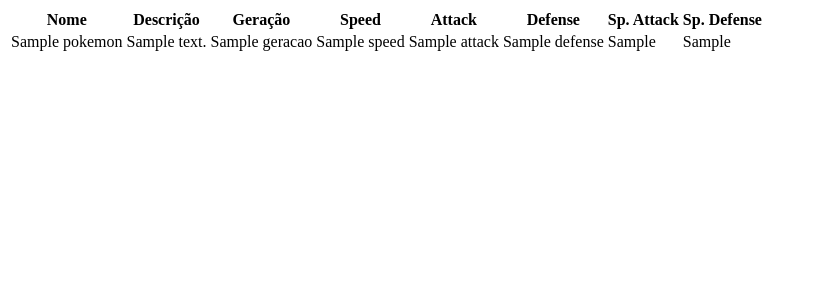
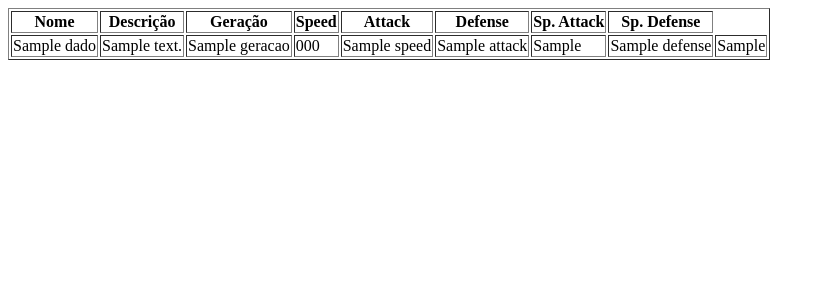
Before and after one commit to murilovanzan/MonsterPE, a PHP site: template src/Views/pokemon/listar.php in a window 1280 px wide. Shown: the top 300 px of the page, without its empty margins (0-825 px from the left). Run offline with PHP 8.4, Linux system fonts and the light colour scheme; the template is opened without the code that fills it: most values are stand-ins (such as "Sample title", 1, 10 or a date in 2020).

Commit message:
Commit Aula 20/10.

```diff
--- a/config/conexao.php
+++ b/config/conexao.php
@@ -3,7 +3,7 @@
     function getConnection() {
 
             $host = "localhost";
-            $dbname = "beta_MonsterPE";
+            $dbname = "monsterpe";
             $user = "root";
             $pass = "";
 
--- a/src/Models/Pokemon.php
+++ b/src/Models/Pokemon.php
@@ -115,7 +115,7 @@
             return $stmt->execute([':id' => $id]);
         }
 
-        public static function getTodos(){
+        public function getTodos(){
             $db = getConnection();
             $sql = "SELECT * FROM pokemon;";
             $stmt = $db->prepare($sql);
--- a/src/Views/pokemon/listar.php
+++ b/src/Views/pokemon/listar.php
@@ -6,7 +6,7 @@
     <title>Document</title>
 </head>
 <body>
-    <table>
+    <table border=1>
         <thead>
             <tr>
                 <th>Nome</th>
@@ -20,16 +20,17 @@
             </tr>
         </thead>
         <tbody>
-            <?php foreach($pokemons as $pokemon): ?>
+            <?php foreach($dados as $pokemon): ?>
                 <tr>
-                    <td><?php echo htmlspecialchars($pokemon->getNome()); ?></td>
-                    <td><?php echo htmlspecialchars($pokemon->getDescricao()); ?></td>
-                    <td><?php echo htmlspecialchars($pokemon->getGeracao()); ?></td>
-                    <td><?php echo htmlspecialchars($pokemon->getSpeed()); ?></td>
-                    <td><?php echo htmlspecialchars($pokemon->getAttack()); ?></td>
-                    <td><?php echo htmlspecialchars($pokemon->getDefense()); ?></td>
-                    <td><?php echo htmlspecialchars($pokemon->getSpAttack()); ?></td>
-                    <td><?php echo htmlspecialchars($pokemon->getSpDefense()); ?></td>
+                    <td><?= $pokemon['nome']?></td>
+                    <td><?= $pokemon['descricao']?></td>
+                    <td><?= $pokemon['geracao']?></td>
+                    <td><?= $pokemon['hp']?></td>
+                    <td><?= $pokemon['speed']?></td>
+                    <td><?= $pokemon['attack']?></td>
+                    <td><?= $pokemon['spAttack']?></td>
+                    <td><?= $pokemon['defense']?></td>
+                    <td><?= $pokemon['spDefense']?></td>
                 </tr>
             <?php endforeach; ?>
         </tbody>
```
Also changed, not shown: src/Controllers/PokemonController.php (+7 -2 lines).
